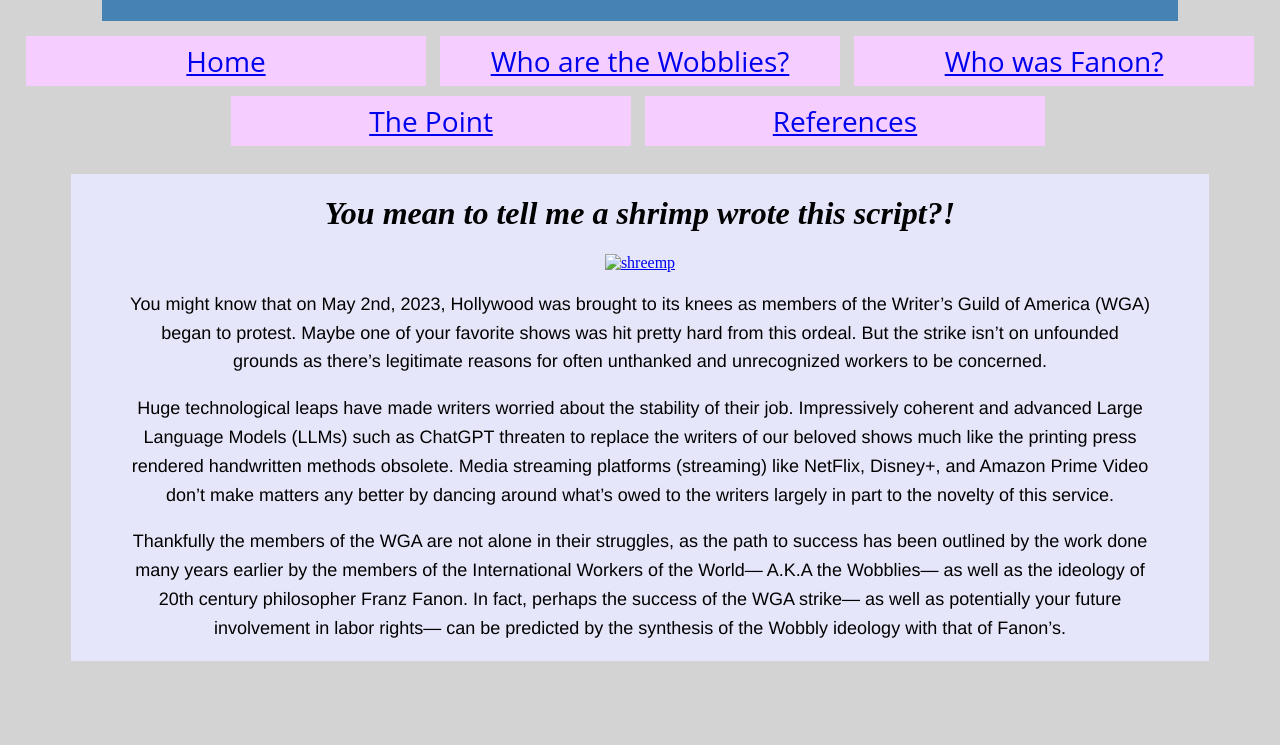
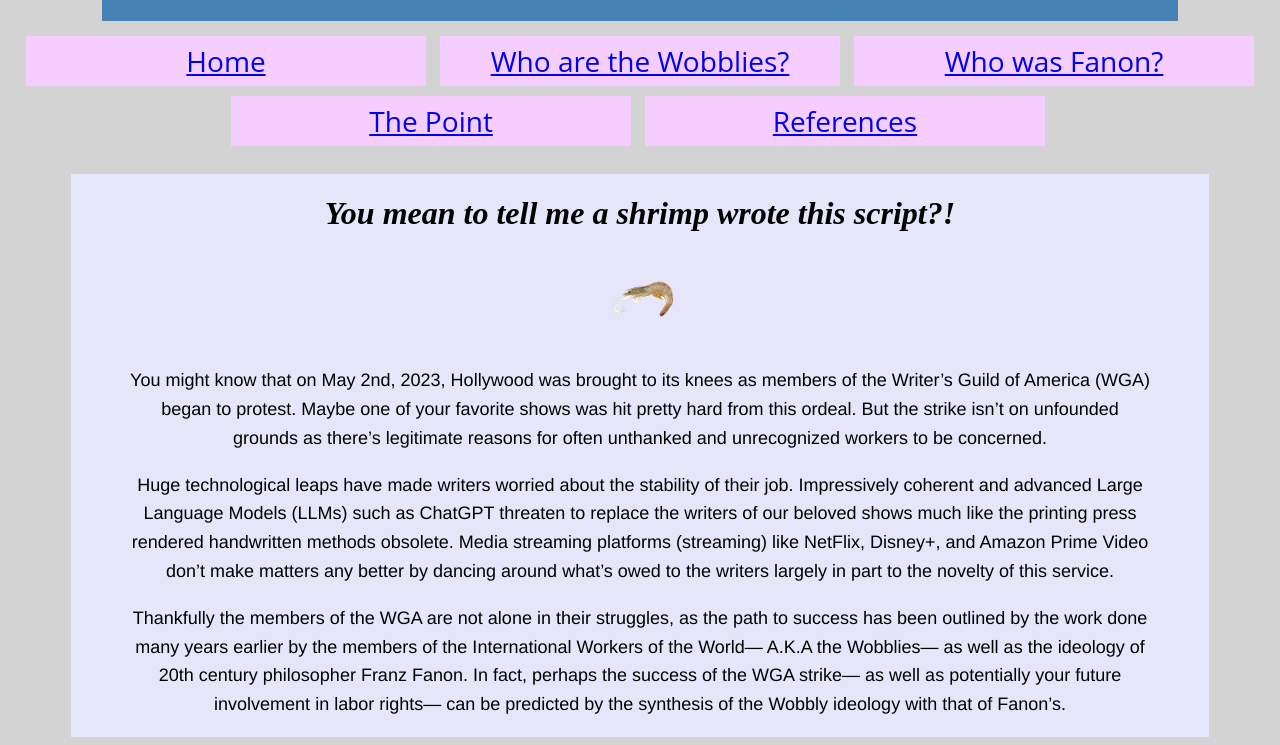
Before and after one commit to eavila6/hc431-final-project, a plain HTML site: page index.html in a window 1280 px wide. Shown: the part 138-883 px from the top of the page. Before the commit the page ends 807 px from the top, so only its background shows below. Drawn offline with Linux system fonts and the light colour scheme; the site is published under a folder, as on GitHub Pages, so addresses that start at the root find nothing.

Commit message:
trying to get image to show up

```diff
--- a/index.html
+++ b/index.html
@@ -29,7 +29,7 @@
                 <div class="text-centered">
                     <h1><em>You mean to tell me a shrimp wrote this script?!</em></h1>
                     <div>
-                        <a href="https://en.wikipedia.org/wiki/Shrimp_and_prawn_as_food" target="_blank"><img src="/images/prawn-nbg.png" alt="shreemp"></a>
+                        <a href="https://en.wikipedia.org/wiki/Shrimp_and_prawn_as_food" target="_blank"><img src="images/prawn-nbg.png" alt="shreemp"></a>
                     </div>
                     <p>You might know that on May 2nd, 2023, Hollywood was brought to its knees as members of the Writer’s Guild of America (WGA) began to protest.
                         Maybe one of your favorite shows was hit pretty hard from this ordeal.
```
